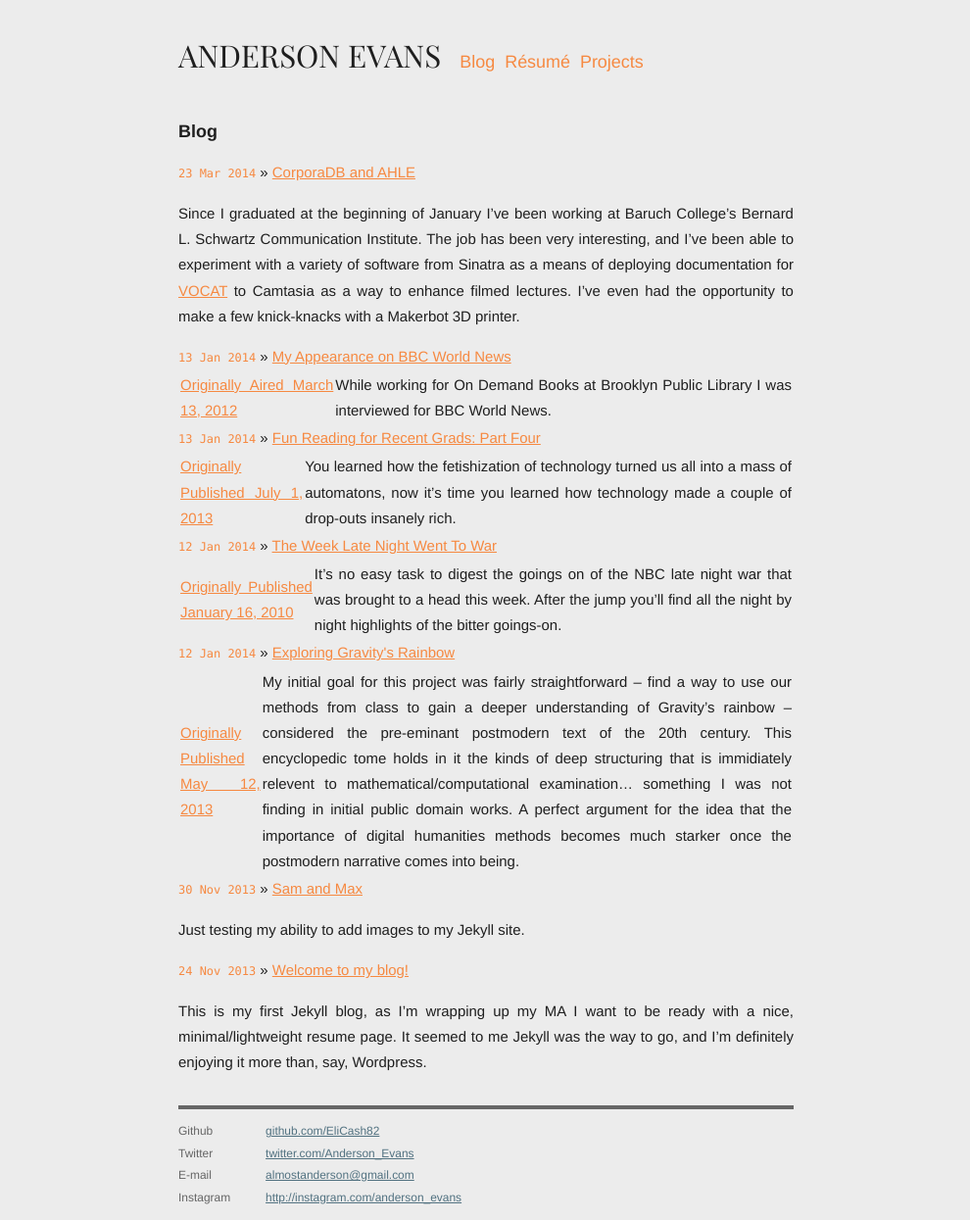
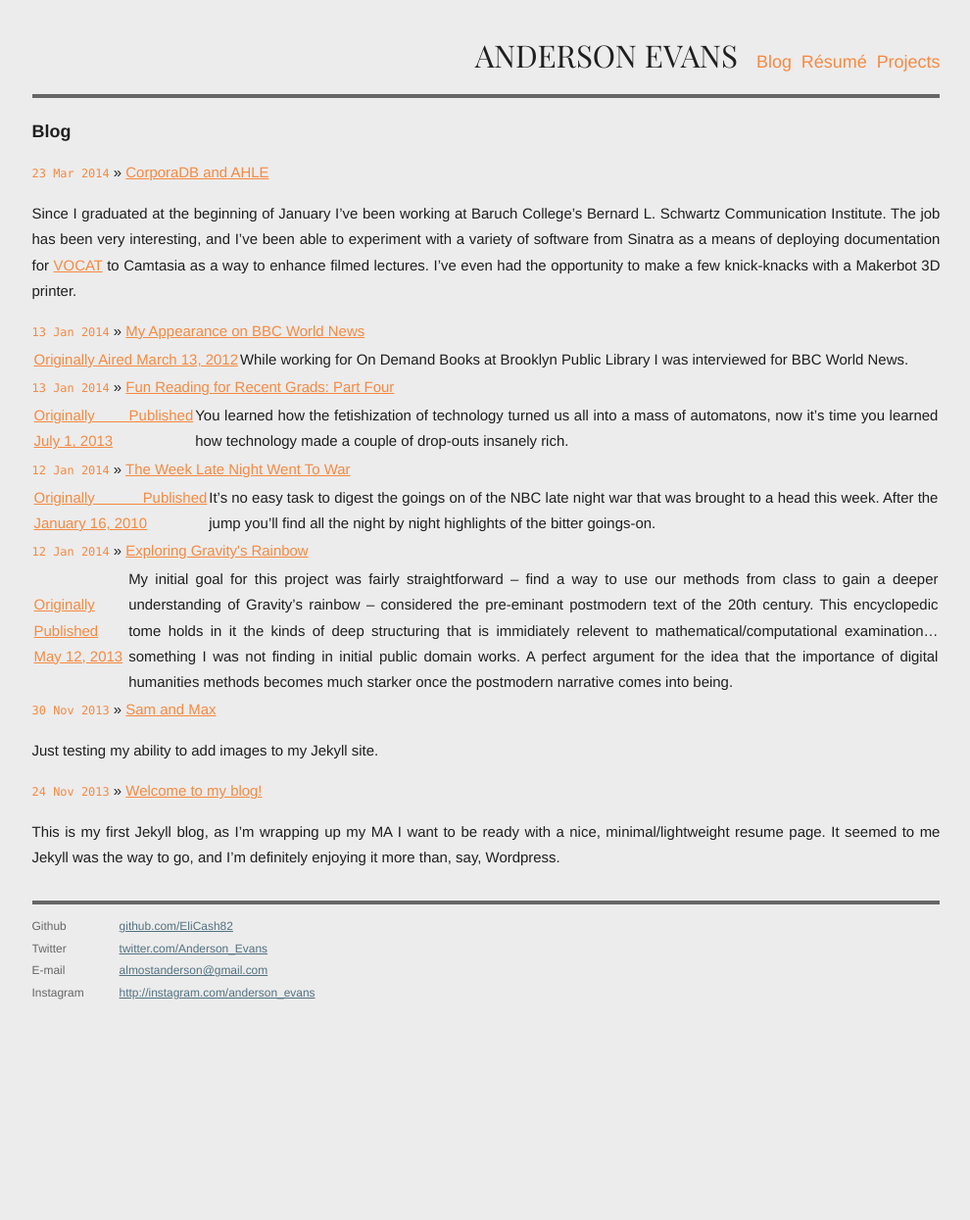
Before and after one commit to EliCash82/elicash82.github.com, a Jekyll site: the page built from index.html, in a window 1280 px wide. Shown: the whole page at 98% size, without its empty margins (144-1134 px from the left). Built offline with Jekyll 4.4.1, drawn with Linux system fonts in a browser that asks for light colours; Markdown is read by kramdown in place of the engine named in the settings; after the commit the page ends 1036 px from its top, so only the background shows below that.

Commit message:
Changed layout/header

```diff
--- a/_layouts/post.html
+++ b/_layouts/post.html
@@ -1,6 +1,7 @@
 ---
 layout: default
 ---
+<br/>
 <h2>{{ page.title }}</h2>
 <p class="meta">{{ page.date | date_to_string }}</p>
 
--- a/css/main.css
+++ b/css/main.css
@@ -99,15 +99,22 @@ a:visited { color: #527281; }
 .site {
   font-size: 115%;
   text-align: justify;
-  width: 42em;
+  width: 62em;
   margin: 3em auto 2em;
   line-height: 1.5em;
+}
+
+.header {
+  text-align: right;
+  border-bottom: 4px solid #666;
+
 }
 
 .header a {
   font-size: 120%;
   font-weight: normal;
   text-decoration: none;
+
 }
 
 .title {
@@ -115,7 +122,8 @@ a:visited { color: #527281; }
   font-family: 'Playfair Display SC', serif;
   display: inline-block;
   font-weight: bold;
-  margin-bottom: 2em;
+  margin-bottom: 1em;
+
 }
 
 .title a {
--- a/index.html
+++ b/index.html
@@ -4,6 +4,7 @@ title: AndersonEvans.me
 ---
 
 <div id="home">
+  <br/>
   <h1>Blog</h1>
   <ul class="posts">
     {% for post in site.posts %}
--- a/projects.html
+++ b/projects.html
@@ -4,6 +4,7 @@ title: AndersonEvans.me
 ---
 
 <div id="home">
+	<br/>
   <h1>Projects</h1>
   <ul class="posts">
 
--- a/resume.html
+++ b/resume.html
@@ -4,6 +4,7 @@ title: AndersonEvans.me
 ---
 
 <div id="home">
+	<br/>
   <h1>Résumé</h1>
   <ul class="posts">
 
```
